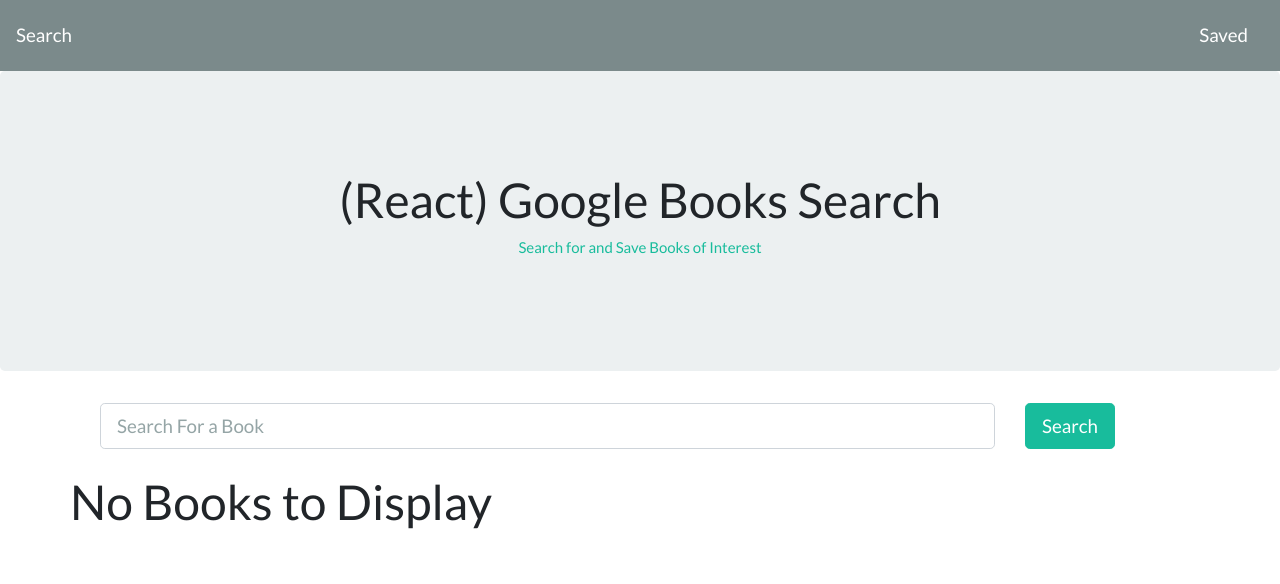
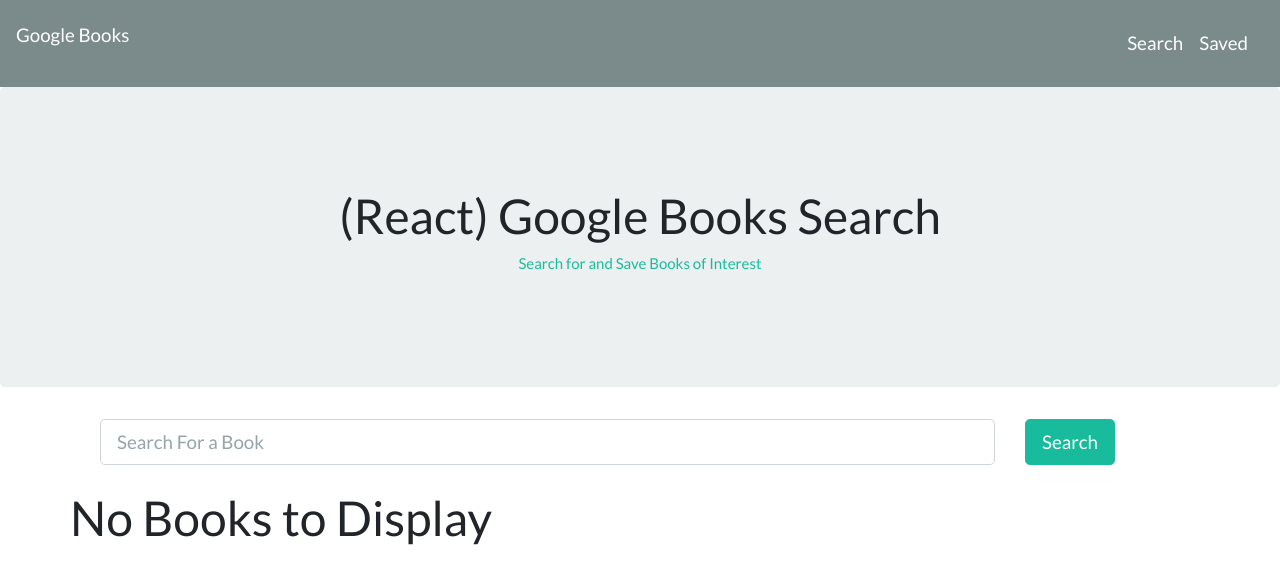
Before and after one commit to emangano2816/google_books_search, a React (Create React App) app in the folder client/: page / in a window 1280 px wide. Shown: the top 584 px of the page. Built offline with nearby package versions, Linux system fonts and the light colour scheme.

Commit message:
Modified navbar style; included Google Books as p-tag.

```diff
--- a/client/src/Components/Nav/index.js
+++ b/client/src/Components/Nav/index.js
@@ -3,13 +3,16 @@
 
 function Nav() {
   return (
-    <nav className="navbar navbar-dark bg-dark">
+    <nav className="navbar sticky-top navbar-dark bg-dark">
+      <p className="navbar-brand"> Google Books </p>
+      <div>
         <a className="navbar-brand" href="/">
           Search
         </a>
         <a className="navbar-brand" href="/saved">
           Saved
         </a>
+      </div>
     </nav>
   );
 }
```
Lines whose indentation alone changed are shown as unchanged.
